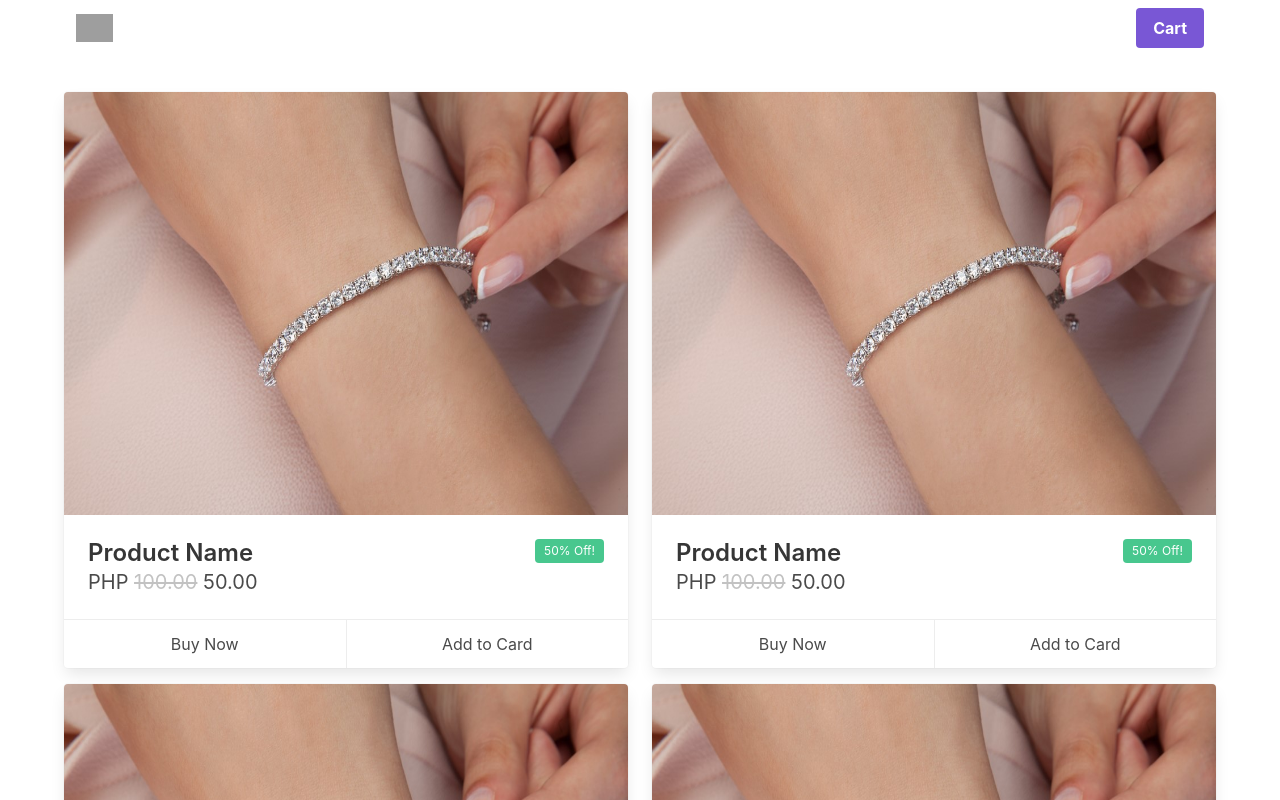
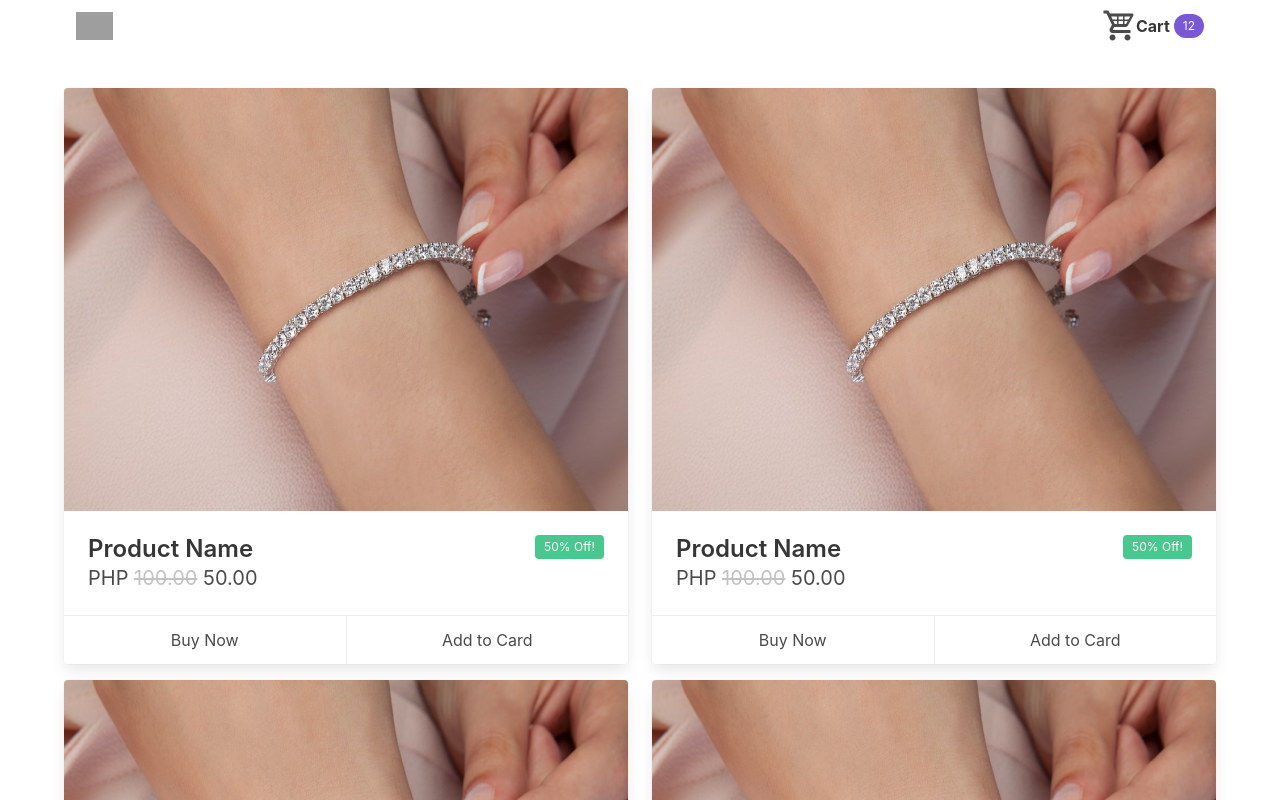
Before and after one commit to yapTim/cherrry, a Vue app: page / in a window 1280 px wide. Shown: the top 800 px of the page. Built offline with nearby package versions, Linux system fonts and the light colour scheme; grey boxes are pictures that could not be loaded.

Commit message:
Change cart button

```diff
--- a/src/components/Navbar.vue
+++ b/src/components/Navbar.vue
@@ -11,10 +11,16 @@
             </template>
             <template #end>
                 <b-navbar-item tag="div">
-                    <div class="buttons">
-                        <button class="button is-primary" @click="openSidebar = true">
-                            <strong>Cart</strong>
-                        </button>
+                    <div class="is-flex is-align-items-center" @click="openSidebar = true">
+                        <b-icon icon="cart-variant" size="is-medium"></b-icon>
+                        <h5><strong>Cart</strong></h5>
+                        <b-tag
+                            class="ml-1"
+                            rounded
+                            type="is-primary"
+                        >
+                            12
+                        </b-tag>
                     </div>
                 </b-navbar-item>
             </template>
```
